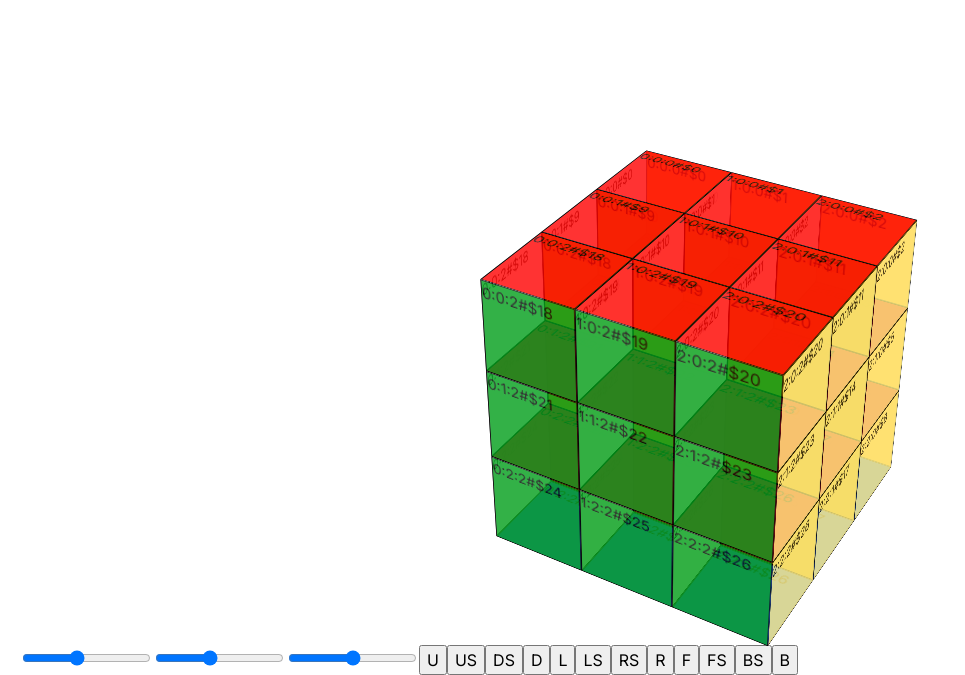
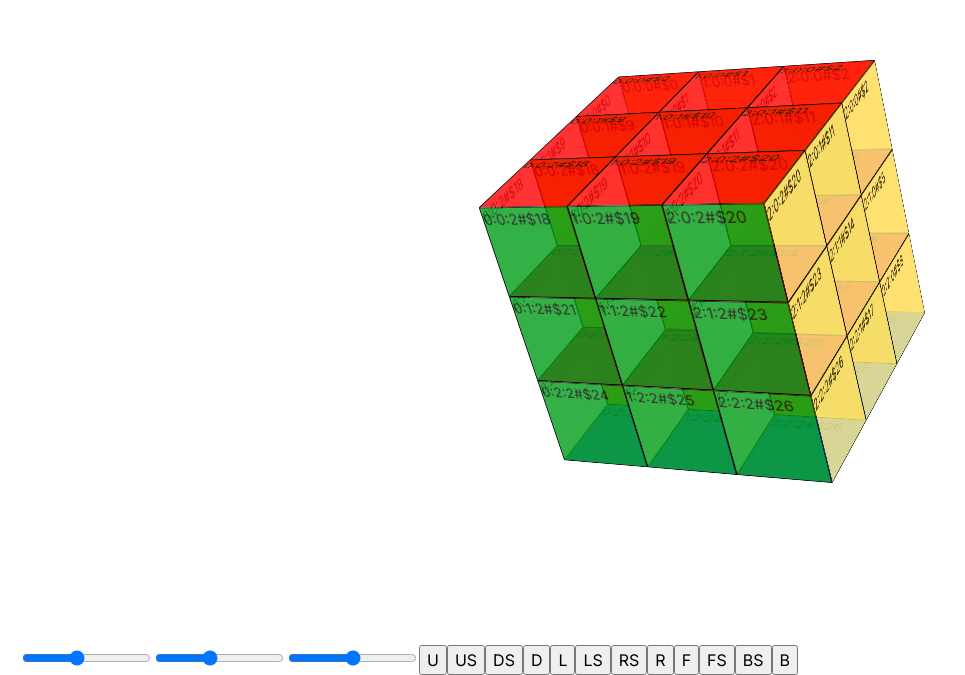
Before and after one commit to Andriikryl/rubik-s-cube, a Next.js app: page / in a window 1280 px wide. Shown: the part 155-830 px from the top of the page, without its empty margins (0-965 px from the left). Built offline with nearby package versions, Linux system fonts and the light colour scheme.

Commit message:
add initialX / Y / Z

```diff
--- a/src/components/cube3D/Cube3D.tsx
+++ b/src/components/cube3D/Cube3D.tsx
@@ -13,6 +13,9 @@ export interface Cell3D extends RotateTabel {
   x: number;
   y: number;
   z: number;
+  initialX: number;
+  initialY: number;
+  initialZ: number;
 }
 
 interface Cube3DProps {
@@ -37,8 +40,8 @@ export default function Cube3D({ rotate, cells }: Cube3DProps) {
         style={{
           transform: `
                 perspective(1500px)
+                rotateY(${rotate.rotateY}deg)
                 rotateX(${rotate.rotateX}deg)
-                rotateY(${rotate.rotateY}deg)
                 rotateZ(${rotate.rotateZ}deg)
                 `,
         }}
@@ -57,10 +60,18 @@ export default function Cube3D({ rotate, cells }: Cube3DProps) {
               }}
             >
               <div
+                key={cell.id}
                 className={styles.cell}
                 style={{
                   transform: `
-                translate3d(calc(var(--cell-size) * ${cell.x}), calc(var(--cell-size) * ${cell.y}), calc(var(--cell-size) * ${cell.z}))
+                  rotateX(${cell.rotateX}deg)
+                  rotateY(${cell.rotateY}deg)
+                  rotateZ(${cell.rotateZ}deg)
+                translate3d(calc(var(--cell-size) * ${
+                  cell.initialX - 1
+                }), calc(var(--cell-size) * ${
+                    cell.initialY - 1
+                  }), calc(var(--cell-size) * ${cell.initialZ - 1}))
                 `,
                 }}
               >
--- a/src/components/cube3D/style.module.css
+++ b/src/components/cube3D/style.module.css
@@ -6,34 +6,53 @@
     --cell-size: 100px;
     --half-cell: calc(var(--cell-size)/2);
 }
-.side{
+
+.cube{
+    transform-style: preserve-3d;
+     /* display: grid; */
+     position: relative;
+}
+
+.side {
+    transform-style: preserve-3d;
     width: var(--cell-size);
     height: var(--cell-size);
     border:  1px solid #000;
-}
-
-.cube{
-    transform-style: preserve-3d;
-     display: grid;
-}
-
-.cell{
-    display: grid;
-    transform-style: preserve-3d;
-    grid-area: 1/1/1/1;
-    transition: all 500ms ease-in-out;
-}
-
-.side {
-    grid-area: 1/1/1/1;
-    transform-style: preserve-3d;
+    /* grid-area: 1/1/1/1; */
+    position: absolute;
+    left: 0;
+    top: 0;
+    right: 0;
+    bottom: 0;
     opacity: 0.8;
 }
 
 .cell__wrapper{
-    grid-area: 1/1/1/1;
+    /* grid-area: 1/1/1/1; */
+    width: var(--cell-size);
+    height: var(--cell-size);
+    transform-origin: center center calc(-1 * var(--half-cell));
     transform-style: preserve-3d;
+    transition: all 500ms ease-in-out;
+    position: absolute;
+    left: 0;
+    top: 0;
+    right: 0;
+    bottom: 0;
+    border: 1px solid red;
 }
+
+.cell{
+    /* display: grid; */
+    position: relative;
+    transform-style: preserve-3d;
+    transition: all 500ms ease-in-out;
+    width: var(--cell-size);
+    height: var(--cell-size);
+    /* grid-area: 1/1/1/1; */
+}
+
+
 
 .left{
     transform: rotateY(90deg) translate3d(var(--half-cell) ,0px, calc(-1 * var(--half-cell)));
--- a/src/components/hero/Hero.tsx
+++ b/src/components/hero/Hero.tsx
@@ -20,6 +20,9 @@ const initialCells: Cell3D[] = new Array(27).fill(0).map((_, i) => {
     x: i % 3,
     y: Math.floor((i / 3) % 3),
     z: Math.floor(i / 9),
+    initialX: i % 3,
+    initialY: Math.floor((i / 3) % 3),
+    initialZ: Math.floor(i / 9),
     rotateX: 0,
     rotateY: 0,
     rotateZ: 0,
```
